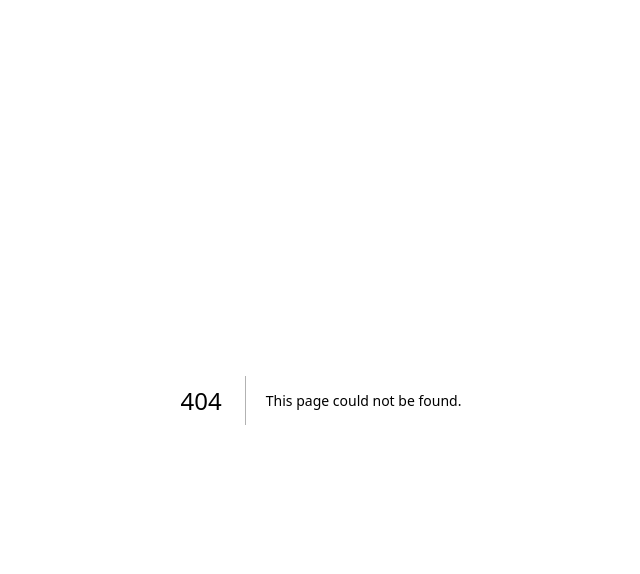
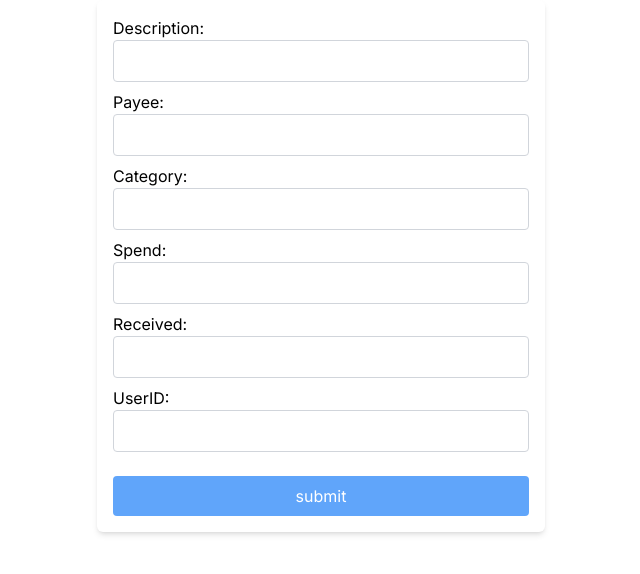
Before and after one commit to injammahin/final_lab_awt, a Next.js app: page /connect in a window 1280 px wide. Before the commit this address had no page. Shown: the top 574 px of the page, without its empty margins (319-959 px from the left). Built offline with nearby package versions, Linux system fonts and the light colour scheme.

Commit message:
lab_task

```diff
--- /dev/null
+++ b/src/app/connect/page.tsx
@@ -0,0 +1,106 @@
+// pages/registrations.tsx
+"use client";
+import axios from "axios";
+import React, { useState } from "react";
+
+const ConnectBank = () => {
+  const [description, setDescription] = useState("");
+  const [payee, setPayee] = useState("");
+  const [category, setCategory] = useState("");
+  const [spend, setSpend] = useState("");
+  const [received, setReceived] = useState("");
+  const [userId, setUserId] = useState("");
+  const [successMessage, setSuccessMessage] = useState("");
+  const [errorMessage, setErrorMessage] = useState("");
+
+  const handleSubmit = async () => {
+    try {
+      const response = await axios.post("http://localhost:2000/connect/bank", {
+        description,
+        payee,
+        category,
+        spend,
+        received,
+        userId,
+      });
+      console.log(response.data);
+      setSuccessMessage("Signup successfully");
+      setErrorMessage("");
+    } catch (error) {
+      console.error("Error submitting connect bank details", error);
+      setErrorMessage("Failed to signup. Please try again.");
+      setSuccessMessage("");
+    }
+  };
+
+  return (
+    <div className="max-w-md mx-auto p-4 bg-white shadow-md rounded-md">
+      <label className="block mb-2">
+        Description:
+        <input
+          onChange={(e) => setDescription(e.target.value)}
+          type="text"
+          name="description"
+          className="w-full border border-gray-300 p-2 rounded"
+        />
+      </label>
+      <label className="block mb-2">
+        Payee:
+        <input
+          onChange={(e) => setPayee(e.target.value)}
+          type="text"
+          name="payee"
+          className="w-full border border-gray-300 p-2 rounded"
+        />
+      </label>
+      <label className="block mb-2">
+        Category:
+        <input
+          onChange={(e) => setCategory(e.target.value)}
+          type="text"
+          name="category"
+          className="w-full border border-gray-300 p-2 rounded"
+        />
+      </label>
+      <label className="block mb-2">
+        Spend:
+        <input
+          onChange={(e) => setSpend(e.target.value)}
+          type="text"
+          name="spend"
+          className="w-full border border-gray-300 p-2 rounded"
+        />
+      </label>
+      <label className="block mb-2">
+        Received:
+        <input
+          onChange={(e) => setReceived(e.target.value)}
+          type="text"
+          name="received"
+          className="w-full border border-gray-300 p-2 rounded"
+        />
+      </label>
+      <label className="block mb-2">
+        UserID:
+        <input
+          onChange={(e) => setUserId(e.target.value)}
+          type="text"
+          name="userId"
+          className="w-full border border-gray-300 p-2 rounded"
+        />
+      </label>
+      <button
+        className="bg-blue-400 text-white py-2 px-4 rounded w-full mt-4 hover:bg-blue-600"
+        onClick={handleSubmit}
+      >
+        submit
+      </button>
+      {successMessage && (
+        <p className="text-green-500 mt-2">{successMessage}</p>
+      )}
+      {errorMessage && <p className="text-red-500 mt-2">{errorMessage}</p>}
+    </div>
+  );
+};
+
+export default ConnectBank;
--- a/src/app/globals.css
+++ b/src/app/globals.css
@@ -18,10 +18,4 @@
 
 body {
   color: rgb(var(--foreground-rgb));
-  background: linear-gradient(
-      to bottom,
-      transparent,
-      rgb(var(--background-end-rgb))
-    )
-    rgb(var(--background-start-rgb));
 }
--- a/src/app/page.tsx
+++ b/src/app/page.tsx
@@ -1,113 +1,7 @@
-import Image from 'next/image'
+import React from "react";
 
-export default function Home() {
-  return (
-    <main className="flex min-h-screen flex-col items-center justify-between p-24">
-      <div className="z-10 max-w-5xl w-full items-center justify-between font-mono text-sm lg:flex">
-        <p className="fixed left-0 top-0 flex w-full justify-center border-b border-gray-300 bg-gradient-to-b from-zinc-200 pb-6 pt-8 backdrop-blur-2xl dark:border-neutral-800 dark:bg-zinc-800/30 dark:from-inherit lg:static lg:w-auto  lg:rounded-xl lg:border lg:bg-gray-200 lg:p-4 lg:dark:bg-zinc-800/30">
-          Get started by editing&nbsp;
-          <code className="font-mono font-bold">src/app/page.tsx</code>
-        </p>
-        <div className="fixed bottom-0 left-0 flex h-48 w-full items-end justify-center bg-gradient-to-t from-white via-white dark:from-black dark:via-black lg:static lg:h-auto lg:w-auto lg:bg-none">
-          <a
-            className="pointer-events-none flex place-items-center gap-2 p-8 lg:pointer-events-auto lg:p-0"
-            href="https://vercel.com?utm_source=create-next-app&utm_medium=appdir-template&utm_campaign=create-next-app"
-            target="_blank"
-            rel="noopener noreferrer"
-          >
-            By{' '}
-            <Image
-              src="/vercel.svg"
-              alt="Vercel Logo"
-              className="dark:invert"
-              width={100}
-              height={24}
-              priority
-            />
-          </a>
-        </div>
-      </div>
+const page = () => {
+  return <div>page</div>;
+};
 
-      <div className="relative flex place-items-center before:absolute before:h-[300px] before:w-[480px] before:-translate-x-1/2 before:rounded-full before:bg-gradient-radial before:from-white before:to-transparent before:blur-2xl before:content-[''] after:absolute after:-z-20 after:h-[180px] after:w-[240px] after:translate-x-1/3 after:bg-gradient-conic after:from-sky-200 after:via-blue-200 after:blur-2xl after:content-[''] before:dark:bg-gradient-to-br before:dark:from-transparent before:dark:to-blue-700 before:dark:opacity-10 after:dark:from-sky-900 after:dark:via-[#0141ff] after:dark:opacity-40 before:lg:h-[360px] z-[-1]">
-        <Image
-          className="relative dark:drop-shadow-[0_0_0.3rem_#ffffff70] dark:invert"
-          src="/next.svg"
-          alt="Next.js Logo"
-          width={180}
-          height={37}
-          priority
-        />
-      </div>
-
-      <div className="mb-32 grid text-center lg:max-w-5xl lg:w-full lg:mb-0 lg:grid-cols-4 lg:text-left">
-        <a
-          href="https://nextjs.org/docs?utm_source=create-next-app&utm_medium=appdir-template&utm_campaign=create-next-app"
-          className="group rounded-lg border border-transparent px-5 py-4 transition-colors hover:border-gray-300 hover:bg-gray-100 hover:dark:border-neutral-700 hover:dark:bg-neutral-800/30"
-          target="_blank"
-          rel="noopener noreferrer"
-        >
-          <h2 className={`mb-3 text-2xl font-semibold`}>
-            Docs{' '}
-            <span className="inline-block transition-transform group-hover:translate-x-1 motion-reduce:transform-none">
-              -&gt;
-            </span>
-          </h2>
-          <p className={`m-0 max-w-[30ch] text-sm opacity-50`}>
-            Find in-depth information about Next.js features and API.
-          </p>
-        </a>
-
-        <a
-          href="https://nextjs.org/learn?utm_source=create-next-app&utm_medium=appdir-template-tw&utm_campaign=create-next-app"
-          className="group rounded-lg border border-transparent px-5 py-4 transition-colors hover:border-gray-300 hover:bg-gray-100 hover:dark:border-neutral-700 hover:dark:bg-neutral-800/30"
-          target="_blank"
-          rel="noopener noreferrer"
-        >
-          <h2 className={`mb-3 text-2xl font-semibold`}>
-            Learn{' '}
-            <span className="inline-block transition-transform group-hover:translate-x-1 motion-reduce:transform-none">
-              -&gt;
-            </span>
-          </h2>
-          <p className={`m-0 max-w-[30ch] text-sm opacity-50`}>
-            Learn about Next.js in an interactive course with&nbsp;quizzes!
-          </p>
-        </a>
-
-        <a
-          href="https://vercel.com/templates?framework=next.js&utm_source=create-next-app&utm_medium=appdir-template&utm_campaign=create-next-app"
-          className="group rounded-lg border border-transparent px-5 py-4 transition-colors hover:border-gray-300 hover:bg-gray-100 hover:dark:border-neutral-700 hover:dark:bg-neutral-800/30"
-          target="_blank"
-          rel="noopener noreferrer"
-        >
-          <h2 className={`mb-3 text-2xl font-semibold`}>
-            Templates{' '}
-            <span className="inline-block transition-transform group-hover:translate-x-1 motion-reduce:transform-none">
-              -&gt;
-            </span>
-          </h2>
-          <p className={`m-0 max-w-[30ch] text-sm opacity-50`}>
-            Explore starter templates for Next.js.
-          </p>
-        </a>
-
-        <a
-          href="https://vercel.com/new?utm_source=create-next-app&utm_medium=appdir-template&utm_campaign=create-next-app"
-          className="group rounded-lg border border-transparent px-5 py-4 transition-colors hover:border-gray-300 hover:bg-gray-100 hover:dark:border-neutral-700 hover:dark:bg-neutral-800/30"
-          target="_blank"
-          rel="noopener noreferrer"
-        >
-          <h2 className={`mb-3 text-2xl font-semibold`}>
-            Deploy{' '}
-            <span className="inline-block transition-transform group-hover:translate-x-1 motion-reduce:transform-none">
-              -&gt;
-            </span>
-          </h2>
-          <p className={`m-0 max-w-[30ch] text-sm opacity-50`}>
-            Instantly deploy your Next.js site to a shareable URL with Vercel.
-          </p>
-        </a>
-      </div>
-    </main>
-  )
-}
+export default page;
```
Also changed, not shown: package.json (+6 -5 lines), 1 other file (tests, documents, lock files or other folders).
